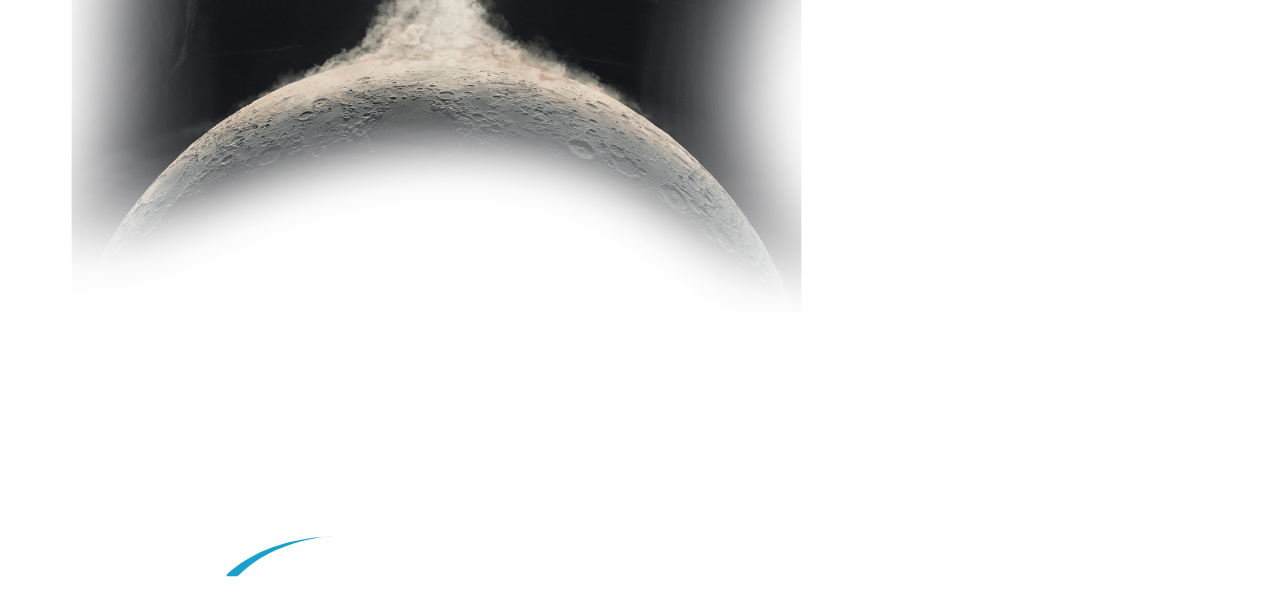
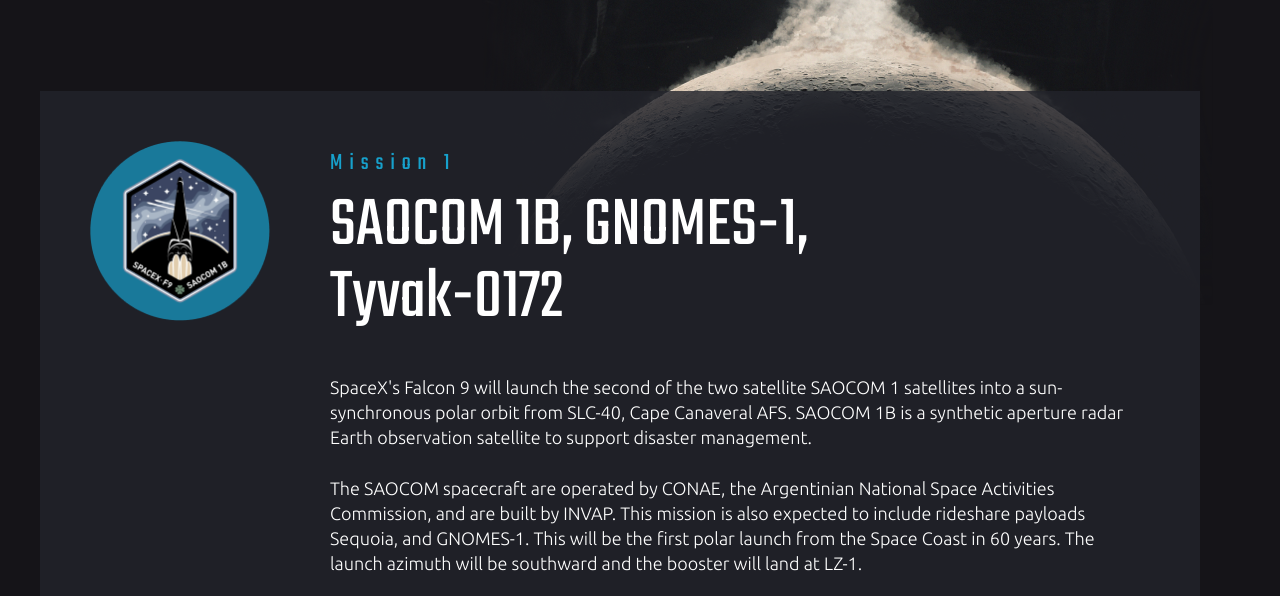
Before and after one commit to laptevlife/SpaceX-HTML, a website: page index.html in a window 1280 px wide. Shown: the part 604-1200 px from the top of the page. Drawn offline with Linux system fonts and the light colour scheme; the site is published under a folder, as on GitHub Pages, so addresses that start at the root find nothing.

Commit message:
first commit

```diff
--- a/index.html
+++ b/index.html
@@ -4,8 +4,8 @@
 <head>
 	<meta charset="UTF-8">
 	<meta name="viewport" content="width=device-width, initial-scale=1">
-	<link rel="stylesheet" type="text/css" href="/css/index.css">
-	<link rel="stylesheet" type="text/css" href="/css/mobil.css">
+	<link rel="stylesheet" type="text/css" href="./css/index.css">
+	<link rel="stylesheet" type="text/css" href="./css/mobil.css">
 	<link rel="preconnect" href="https://fonts.gstatic.com">
 	<link href="https://fonts.googleapis.com/css2?family=Teko:wght@300;400;500;600;700&display=swap" rel="stylesheet">
 	<link rel="preconnect" href="https://fonts.gstatic.com">
```
